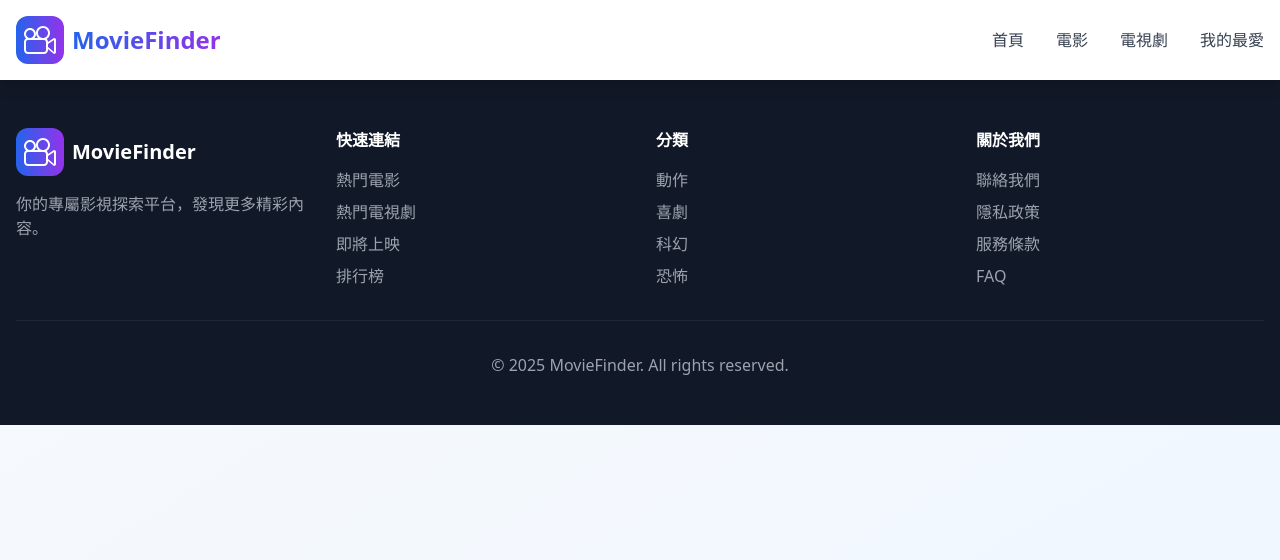
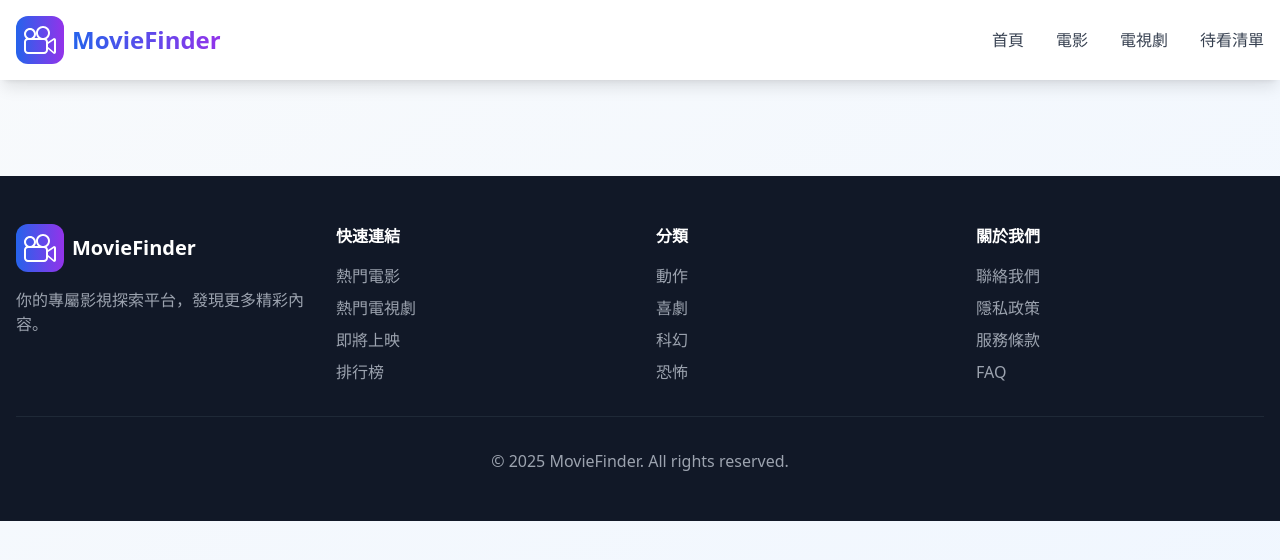
Before and after one commit to 6987698766/movie-vue3-project, a Vue app: page /watchlist in a window 1280 px wide. Shown: the top 560 px of the page. Built offline with nearby package versions, Linux system fonts and the light colour scheme; the HTML template or start-up script is replaced by a standard one.

Commit message:
feat: add Watchlist page with localStorage sync
- Store watchlist data in localStorage to prevent loss
- Create Watchlist Page to display saved videos
- Use Pinia's  to sync data changes to localStorage

```diff
--- a/src/App.vue
+++ b/src/App.vue
@@ -1,6 +1,6 @@
 <template>
   <div class="min-h-screen bg-gradient-to-br from-slate-50 to-blue-50">
-    <Header />
+    <Header></Header>
     <RouterView />
     <Footer></Footer>
   </div>
--- a/src/components/Header.vue
+++ b/src/components/Header.vue
@@ -15,13 +15,15 @@
                 </router-link>
 
                 <nav class="items-center hidden space-x-8 md:flex">
-                    <!-- <a href="/" class="font-medium text-gray-700 transition-colors hover:text-blue-600">首頁</a> -->
                     <router-link :to="'/'" class="font-medium text-gray-700 transition-colors hover:text-blue-600">
                         首頁
                     </router-link>
                     <a href="#" class="font-medium text-gray-700 transition-colors hover:text-blue-600">電影</a>
                     <a href="#" class="font-medium text-gray-700 transition-colors hover:text-blue-600">電視劇</a>
-                    <a href="#" class="font-medium text-gray-700 transition-colors hover:text-blue-600">我的最愛</a>
+                    <router-link :to="'/watchlist'"
+                        class="font-medium text-gray-700 transition-colors hover:text-blue-600">
+                        待看清單
+                    </router-link>
                 </nav>
 
                 <button class="p-2 md:hidden" @click="menuStore.setMenuOpen">
@@ -35,7 +37,7 @@
                     <a href="#" class="font-medium text-gray-700 hover:text-blue-600">首頁</a>
                     <a href="#" class="font-medium text-gray-700 hover:text-blue-600">電影</a>
                     <a href="#" class="font-medium text-gray-700 hover:text-blue-600">電視劇</a>
-                    <a href="#" class="font-medium text-gray-700 hover:text-blue-600">我的最愛</a>
+                    <a href="#" class="font-medium text-gray-700 hover:text-blue-600">待看清單</a>
                 </div>
             </nav>
 
--- a/src/components/SearchCard.vue
+++ b/src/components/SearchCard.vue
@@ -5,17 +5,42 @@
                 ? 'https://image.tmdb.org/t/p/w500' + media.poster_path : 'https://dummyimage.com/300x450/9e9e9e/fff.png&text=No+image'"
                 :alt=media.title class="object-cover w-full h-full aspect-[2/3] rounded-l-xl">
         </div>
-        <div class="flex-1 p-6">
-            <h3 class="mb-2 text-xl font-bold text-gray-900">{{ media.title || media.name }}</h3>
-            <p class="mb-3 text-sm text-gray-600">{{ media.release_date }}</p>
-            <p class="mb-4 leading-relaxed text-gray-700 line-clamp-2">
-                {{ media.overview }}
-            </p>
+        <div class="flex-1">
+            <div class="p-4">
+                <h3 class="mb-2 text-xl font-bold text-gray-900 line-clamp-1">{{ media.title || media.name }}</h3>
+                <p class="text-sm text-gray-600 ">{{ media.release_date }}</p>
+                <p class="my-3 leading-relaxed text-gray-700 line-clamp-2">
+                    {{ media.overview }}
+                </p>
+                <div>
+                    <ul class="flex items-center space-x-4">
+                        <li>
+                            <button class="flex items-center " @click="watchlistStore.toggleWatchlist(media)">
+                                <span class="pr-1 transition-colors rounded-lg hover:bg-gray-100">
+                                    <IconBookmark :is-filled="watchlistStore.checkBookmarked(media.id)" />
+                                </span>
+                                <p class="text-zinc-400">{{ watchlistStore.checkBookmarked(media.id) ? '取消待看清單'
+                                    : '加入待看清單' }}
+
+                                </p>
+                            </button>
+                        </li>
+                        <li><button>
+                                <p class="text-zinc-400">我的最愛</p>
+                            </button>
+                        </li>
+                    </ul>
+                </div>
+            </div>
+
         </div>
     </div>
 </template>
 <script lang="ts" setup name="SearchCard">
+import IconBookmark from './icons/IconBookmark.vue';
+import { useWatchlistStore } from '@/stores/watchlist'
 
+const watchlistStore = useWatchlistStore()
 defineProps(['media', 'index'])
 
 </script>
--- /dev/null
+++ b/src/components/icons/IconBookmark.vue
@@ -0,0 +1,17 @@
+<template>
+    <svg width="24" height="24" viewBox="0 0 24 24"
+        :class="['transition-colors duration-200', isFilled ? 'text-yellow-500' : 'text-gray-400']">
+        <path d="M19 21l-7-5-7 5V5a2 2 0 0 1 2-2h10a2 2 0 0 1 2 2v16z" :fill="isFilled ? 'currentColor' : 'none'"
+            :stroke="'currentColor'" :stroke-width="isFilled ? '0' : '2'" stroke-linecap="round"
+            stroke-linejoin="round" />
+    </svg>
+</template>
+<script setup>
+const props = defineProps({
+    isFilled: {
+        type: Boolean,
+        default: false
+    },
+})
+
+</script>
--- a/src/main.ts
+++ b/src/main.ts
@@ -3,11 +3,14 @@ import App from "./App.vue";
 import router from "./router";
 import { createPinia } from "pinia";
 import "./assets/index.css";
+import { setupWatchlistSubscription } from "@/stores/watchlist";
 
 const pinia = createPinia();
 const app = createApp(App);
 
 app.use(router);
+app.use(pinia);
 
-app.use(pinia);
+setupWatchlistSubscription();
+
 app.mount("#app");
--- a/src/router/index.ts
+++ b/src/router/index.ts
@@ -1,6 +1,7 @@
 import { createRouter, createWebHistory } from "vue-router";
 import SearchPage from "@/views/SearchPage.vue";
 import HomePage from "@/views/HomePage.vue";
+import WatchlistPage from "@/views/WatchlistPage.vue";
 
 const router = createRouter({
   history: createWebHistory(import.meta.env.BASE_URL),
@@ -15,6 +16,11 @@ const router = createRouter({
       path: "/search",
       component: SearchPage,
     },
+    {
+      name: "WatchlistPage",
+      path: "/watchlist",
+      component: WatchlistPage,
+    },
   ],
 });
 
--- /dev/null
+++ b/src/stores/watchlist.ts
@@ -0,0 +1,37 @@
+import { defineStore } from "pinia";
+import { ref } from "vue";
+
+export const useWatchlistStore = defineStore("watchlist", () => {
+  const watchlist = ref<{ [key: number]: Record<string, any> }>(
+    JSON.parse(localStorage.getItem("watchlist") || "{}")
+  );
+
+  function toggleWatchlist(movie: any) {
+    if (!watchlist.value[movie.id]) {
+      watchlist.value[movie.id] = { ...movie, isBookmarked: true };
+    } else {
+      delete watchlist.value[movie.id];
+    }
+  }
+
+  function checkBookmarked(id: number): boolean {
+    return watchlist.value[id]?.isBookmarked ?? false;
+  }
+
+  return {
+    watchlist,
+    toggleWatchlist,
+    checkBookmarked,
+  };
+});
+
+export function setupWatchlistSubscription() {
+  const store = useWatchlistStore();
+
+  store.$subscribe(
+    (mutation, state) => {
+      localStorage.setItem("watchlist", JSON.stringify(state.watchlist));
+    },
+    { detached: true }
+  );
+}
--- /dev/null
+++ b/src/views/WatchlistPage.vue
@@ -0,0 +1,16 @@
+<template>
+    <div class="container px-4 py-12 mx-auto">
+
+        <section>
+            <SearchCard v-for="(m, index) in watchlistStore.watchlist" :media="m" :index="index" />
+        </section>
+    </div>
+</template>
+<script setup name="WatchlistPage">
+
+import { useWatchlistStore } from '@/stores/watchlist';
+import SearchCard from '@/components/SearchCard.vue';
+
+const watchlistStore = useWatchlistStore()
+
+</script>
```
